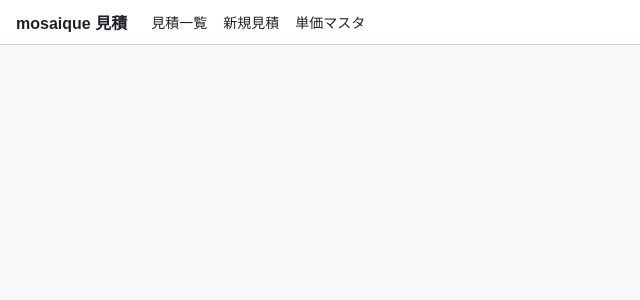
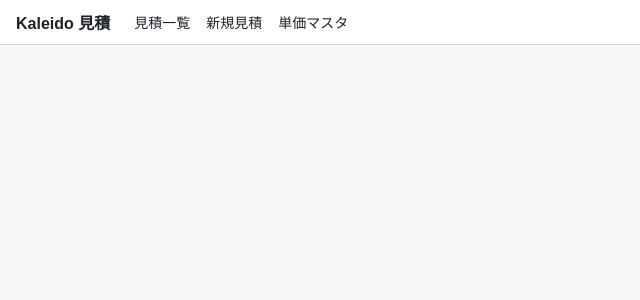
Before and after one commit to Abekeiko/mosaique-linebot, a Flask app: template templates/estimate/base.html in a window 1280 px wide. Shown: the top 300 px of the page, without its empty margins (0-640 px from the left). Run offline with Flask 3, Linux system fonts and the light colour scheme; the template is opened without the code that fills it, so the values that code supplies are empty; parts of the project's set-up code (start-up, migrations or seed data) failed here and were passed over; some libraries are stand-ins or nearby versions.

Commit message:
見積システム: 会社名の初期値を株式会社Kaleidoに変更
Co-Authored-By: Claude Opus 5.5 <noreply@anthropic.com>
Claude-Session: https://claude.ai/code/session_01VwQoH7kM86pCG3TugFosYy

```diff
--- a/estimate.py
+++ b/estimate.py
@@ -22,7 +22,7 @@ ESTIMATE_USER = os.environ.get('ESTIMATE_USER', 'admin')
 ESTIMATE_PASSWORD = os.environ.get('ESTIMATE_PASSWORD', '')
 
 COMPANY = {
-    'name': os.environ.get('COMPANY_NAME', '株式会社mosaique'),
+    'name': os.environ.get('COMPANY_NAME', '株式会社Kaleido'),
     'postal': os.environ.get('COMPANY_POSTAL', ''),
     'address': os.environ.get('COMPANY_ADDRESS', ''),
     'tel': os.environ.get('COMPANY_TEL', ''),
@@ -156,7 +156,7 @@ def require_auth(f):
         if not (auth and hmac.compare_digest(auth.username or '', ESTIMATE_USER)
                 and hmac.compare_digest(auth.password or '', ESTIMATE_PASSWORD)):
             return Response('認証が必要です', 401,
-                            {'WWW-Authenticate': 'Basic realm="mosaique estimate"',
+                            {'WWW-Authenticate': 'Basic realm="Kaleido estimate"',
                              'Content-Type': 'text/plain; charset=utf-8'})
         if request.method == 'POST':
             if not hmac.compare_digest(request.form.get('csrf_token', ''), csrf_token()):
--- a/templates/estimate/base.html
+++ b/templates/estimate/base.html
@@ -3,7 +3,7 @@
 <head>
 <meta charset="utf-8">
 <meta name="viewport" content="width=device-width, initial-scale=1">
-<title>{% block title %}見積システム{% endblock %} | mosaique</title>
+<title>{% block title %}見積システム{% endblock %} | Kaleido</title>
 <style>
   :root { --fg:#1f2328; --muted:#656d76; --line:#d0d7de; --bg:#f6f8fa; --accent:#1f6feb; --danger:#cf222e; }
   * { box-sizing:border-box; }
@@ -41,7 +41,7 @@
 </head>
 <body>
 <header class="nav no-print">
-  <strong>mosaique 見積</strong>
+  <strong>Kaleido 見積</strong>
   <a href="{{ url_for('estimate.index') }}">見積一覧</a>
   <a href="{{ url_for('estimate.new') }}">新規見積</a>
   <a href="{{ url_for('estimate.items') }}">単価マスタ</a>
```
